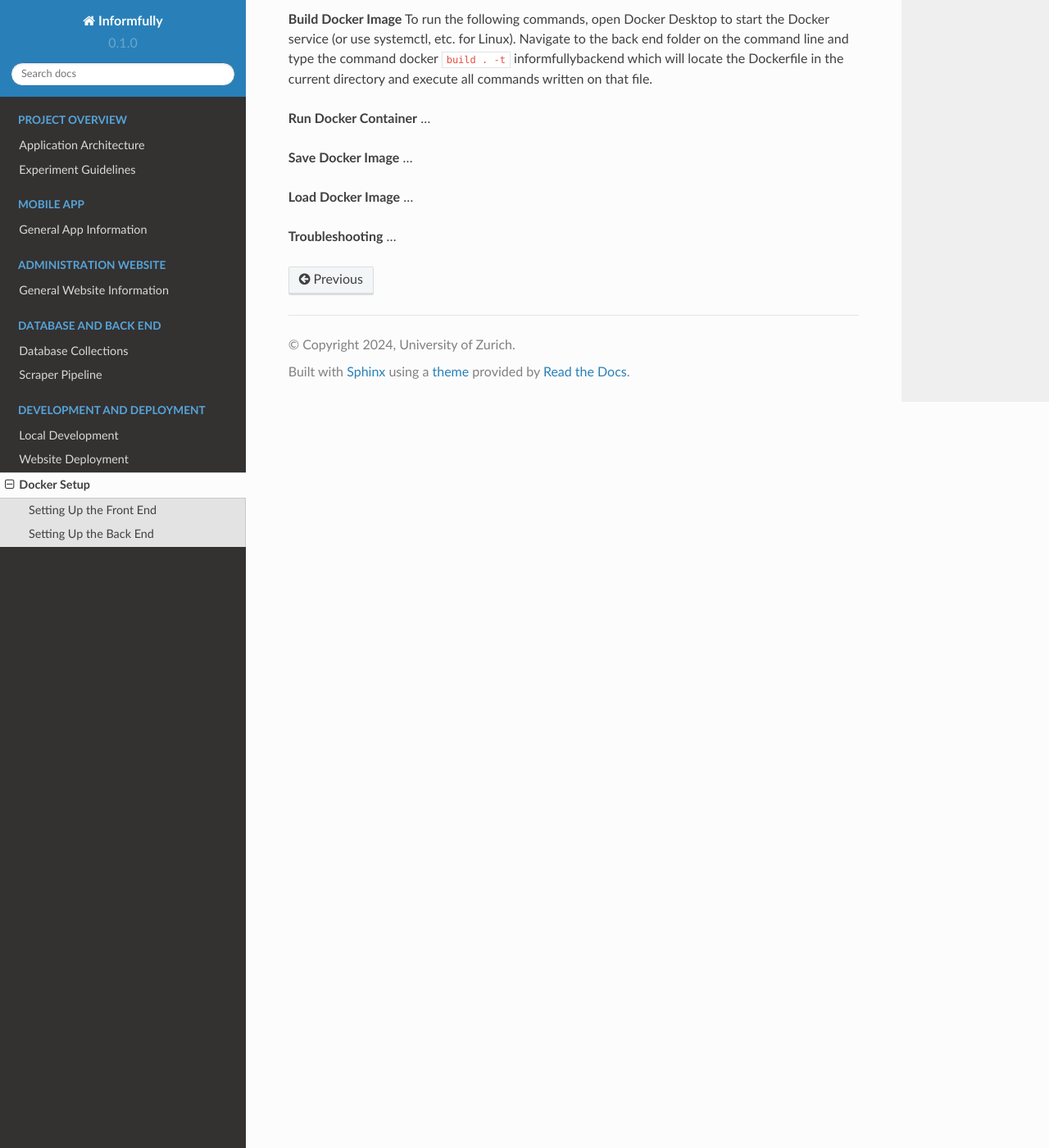
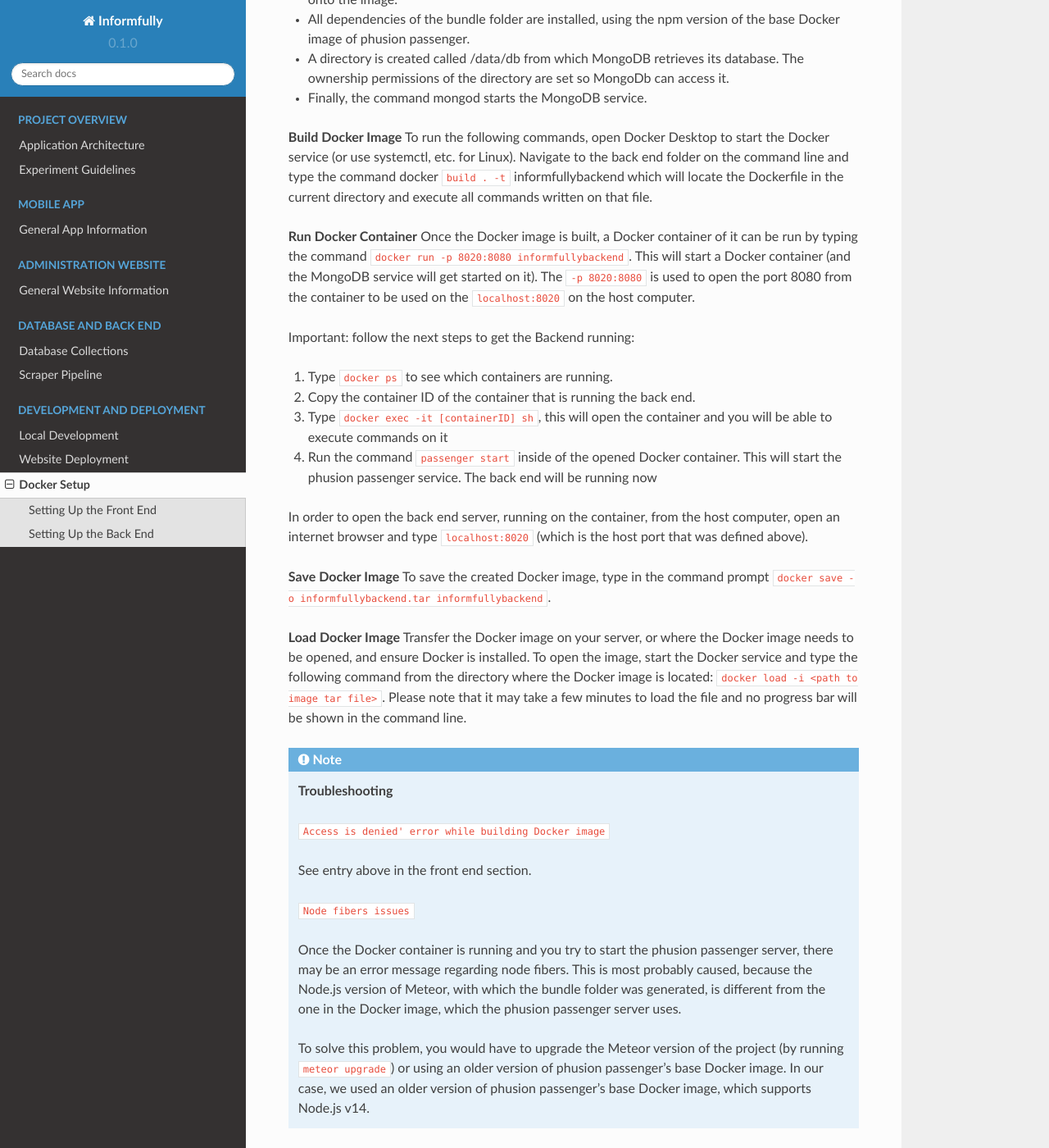
Before and after one commit to Informfully/Documentation, a Sphinx documentation site: the page built from docs/source/docker.rst, in a window 1280 px wide and 1400 px high, scrolled down 3600 px. Shown: the whole window at 82% size. Built offline with Sphinx 7.4.7 and the Read the Docs theme 2.0.0, drawn with Linux system fonts in a browser that asks for light colours; some of the changed text lies outside the part shown.

Commit message:
Update docker.rst

```diff
--- a/docs/source/docker.rst
+++ b/docs/source/docker.rst
@@ -139,10 +147,40 @@ Explanation of the code:
 **Build Docker Image** To run the following commands, open Docker Desktop to start the Docker service (or use systemctl, etc. for Linux).
 Navigate to the back end folder on the command line and type the command docker ``build . -t`` informfullybackend which will locate the Dockerfile in the current directory and execute all commands written on that file.
 
-**Run Docker Container** ...
+**Run Docker Container** Once the Docker image is built, a Docker container of it can be run by typing the command ``docker run -p 8020:8080 informfullybackend``.
+This will start a Docker container (and the MongoDB service will get started on it).
+The ``-p 8020:8080`` is used to open the port 8080 from the container to be used on the ``localhost:8020`` on the host computer.
 
-**Save Docker Image** ...
+Important: follow the next steps to get the Backend running:
 
-**Load Docker Image** ...
+#.  Type ``docker ps`` to see which containers are running.
 
-**Troubleshooting** ...
+#.  Copy the container ID of the container that is running the back end.
+
+#.  Type ``docker exec -it [containerID] sh``, this will open the container and you will be able to execute commands on it
+
+#.  Run the command ``passenger start`` inside of the opened Docker container. This will start the phusion passenger service. The back end will be running now
+
+In order to open the back end server, running on the container, from the host computer, open an internet browser and type ``localhost:8020`` (which is the host port that was defined above).
+
+**Save Docker Image** To save the created Docker image, type in the command prompt ``docker save -o informfullybackend.tar informfullybackend``.
+
+**Load Docker Image** Transfer the Docker image on your server, or where the Docker image needs to be opened, and ensure Docker is installed.
+To open the image, start the Docker service and type the following command from the directory where the Docker image is located: ``docker load -i <path to image tar file>``.
+Please note that it may take a few minutes to load the file and no progress bar will be shown in the command line.
+
+.. note::
+
+    **Troubleshooting**
+
+    ``Access is denied' error while building Docker image``
+
+    See entry above in the front end section.
+
+    ``Node fibers issues``
+
+    Once the Docker container is running and you try to start the phusion passenger server, there may be an error message regarding node fibers.
+    This is most probably caused, because the Node.js version of Meteor, with which the bundle folder was generated, is different from the one in the Docker image, which the phusion passenger server uses.
+
+    To solve this problem, you would have to upgrade the Meteor version of the project (by running ``meteor upgrade``) or using an older version of phusion passenger's base Docker image.
+    In our case, we used an older version of phusion passenger's base Docker image, which supports Node.js v14.
```
Also changed, not shown: other parts of docs/source/docker.rst (+14 -6 lines).
